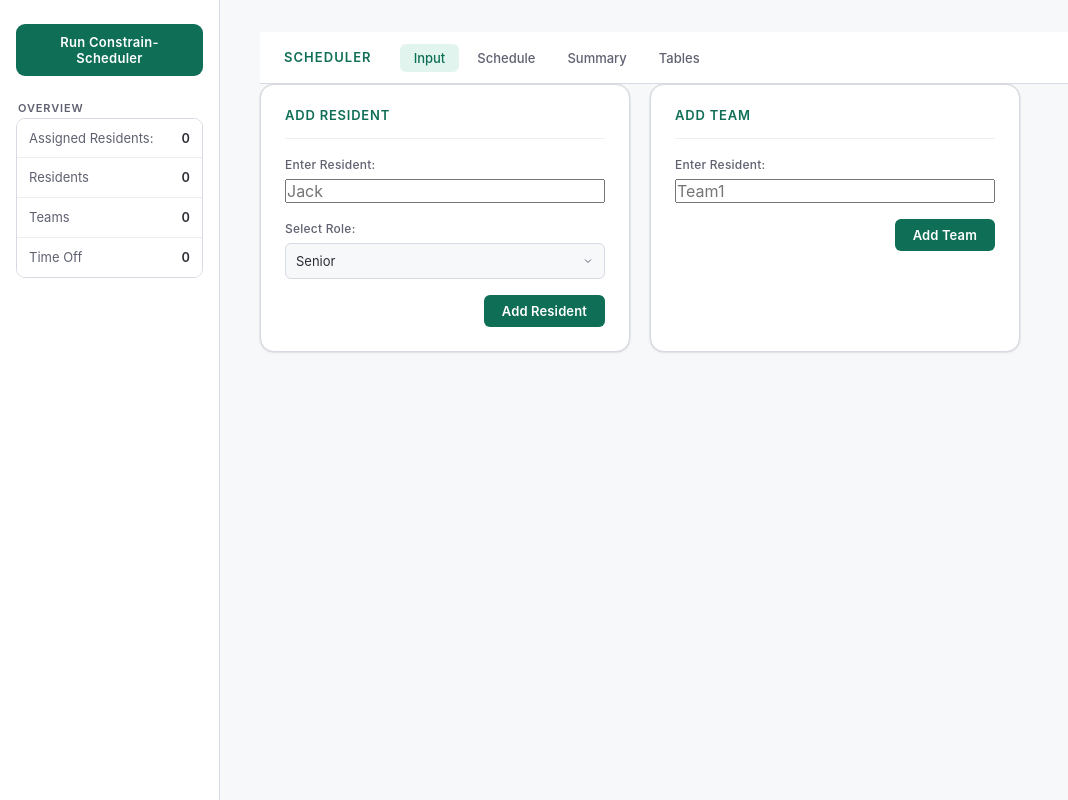
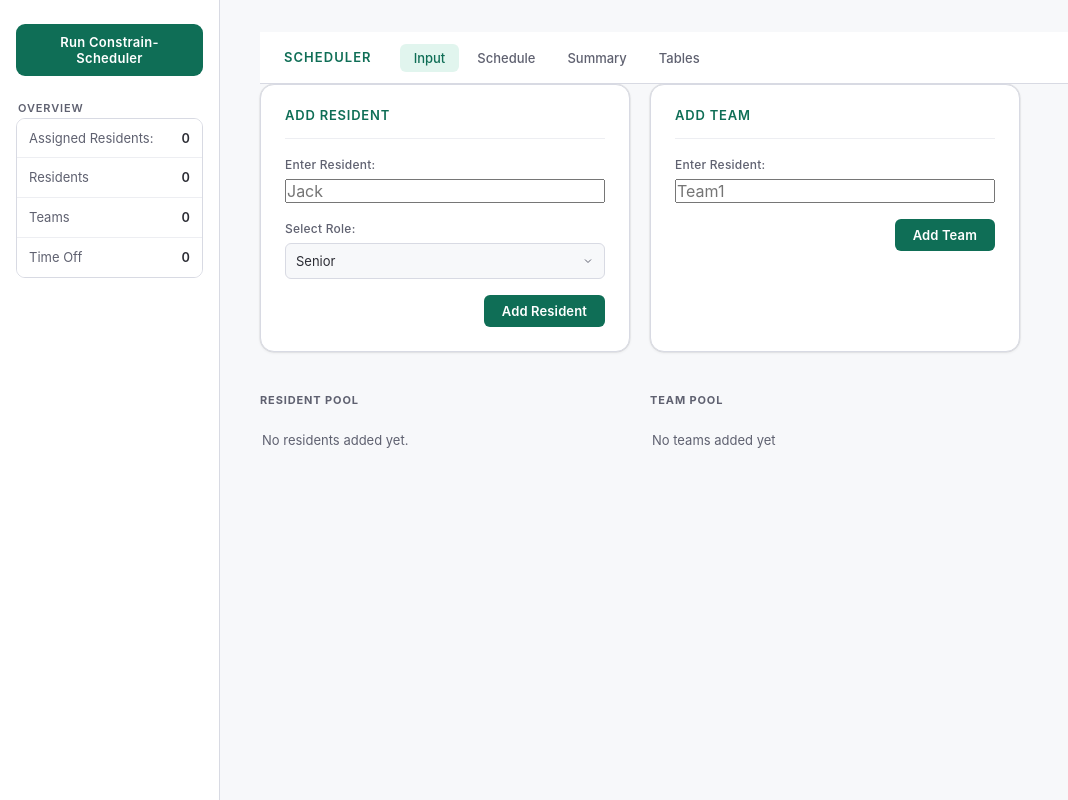
Before and after one commit to CMesiti/Resident-OnCall-Scheduler, a React (Vite) app in the folder client/my-app/: page / in a window 1280 px wide. Shown: the whole page, without its empty margins (0-1068 px from the left). Built offline with nearby package versions, Linux system fonts and the light colour scheme.

Commit message:
Progress toward resident pool and team pool, drag and drop elements scrapped, not useful for simple assignments and overly complex state management for a simple use case. Less user friendly as well

```diff
--- a/client/my-app/package.json
+++ b/client/my-app/package.json
@@ -10,6 +10,9 @@
     "preview": "vite preview"
   },
   "dependencies": {
+    "@dnd-kit/core": "^6.3.1",
+    "@dnd-kit/react": "^0.5.0",
+    "@dnd-kit/utilities": "^3.2.2",
     "react": "^19.2.6",
     "react-dom": "^19.2.6"
   },
--- a/client/my-app/src/App.tsx
+++ b/client/my-app/src/App.tsx
@@ -15,32 +15,56 @@ export interface TimeOff{
   resident:string;
   week:number;
 }
+
+export interface Team{
+  name:string;
+  residents:Resident[]
+}
 export type Role = 'senior'|'research'|'mid'|'junior';
 function App() {
   const [activeView, setActiveView] = useState("input")
-  const [teams, setTeams] = useState<string[]>([]);
+  const [teams, setTeams] = useState<Team[]>([]);
   const [timeOff, setTimeOff] = useState <TimeOff[]>([]);
+
+
   const [residents, setResidents] = useState<Resident[]>([]);
   //assigned through resident form entering name, role
-  function add_Resident(res:Resident){
-    setResidents(prev=>[...prev, res])
+
+  const add_Resident = (res:Resident)=>{
+    setResidents(prev=>(prev.some(r=>r.name===res.name && r.role===res.role) ? prev : [...prev, res]))
+  }
+  const rem_Resident = (res:Resident)=>{
+    setResidents(prev=>(prev.some(r=>r.name===res.name && r.role==res.role)? prev.filter(r=>r.name!==res.name || r.role!==res.role) : prev))
+  }
+
+  const add_Team = (team:Team)=>{
+    setTeams(prev => (prev.some(t=>t.name===team.name) ? prev : [...prev, team]));
+  }
+  const rem_Team = (team:Team)=>{
+    setTeams(prev =>(prev.some(t=>t.name===team.name)? prev.filter(t => t.name!==team.name):prev))
+  }
+
+  const add_Team_Resident = (team:Team, res:Resident) => {
+
   }
   // will be assigned through team form entering team name
-  function add_Team(team:string){
-    setTeams(prev => [...prev, team]);
-    console.log(teams)
-  }
-  // Will be Assigned through drag/drop on weekend cards
-  function add_Timeoff(timeOff:TimeOff){
-      // complex logic, attribute of resident for a specific week list[[res, week#]]
-      setTimeOff(prev => [...prev, timeOff]);
-      console.log(timeOff)
-  }
+
+  // // Will be Assigned through drag/drop on weekend cards
+  // const add_Timeoff=(timeOff:TimeOff)=>{
+  //     // complex logic, attribute of resident for a specific week list[[res, week#]]
+  //     setTimeOff(prev => [...prev, timeOff]);
+  // }
+
+
   //<function>, <dependency> runs on residents change
   useEffect(() =>{
         console.log("Residents :", residents)
     }, [residents])
-  // SPA COMPONENTS (RE-STRUCTURE LATER!!)
+
+  useEffect(()=>
+    console.log("Teams :", teams),
+  [teams])
+
   return (
   <div className = 'page-shell'>
     <Sidebar
@@ -51,7 +75,14 @@ function App() {
       />
     <main className='main-content'>
       <TopNavBar onViewChange={setActiveView} currentView={activeView}/>
-      {activeView === "input" && <InputView onAddResident={add_Resident} onAddTeam={add_Team} />}
+      {activeView === "input" && <InputView
+      team_ls={teams}
+      timeOff_ls={timeOff}
+      resident_ls={residents}
+      onAddResident={add_Resident}
+      onRemResident={rem_Resident}
+      onAddTeam={add_Team}
+      onRemTeam={rem_Team} />}
       {activeView === "schedule" && <ScheduleView />}
       {activeView === "summary" && <SummaryView />}
     </main>
--- /dev/null
+++ b/client/my-app/src/components/residentChip.css
@@ -0,0 +1,105 @@
+/* =============================================
+   ResidentChip — resident pool list
+   ============================================= */
+
+.chip-list {
+  list-style: none;
+  display: flex;
+  flex-direction: column;
+  gap: 6px;
+}
+
+.chip {
+  display: flex;
+  align-items: center;
+  gap: 10px;
+  padding: 8px 10px;
+  background: #fff;
+  border: 0.5px solid var(--slate-200);
+  border-radius: var(--radius-md);
+  box-shadow: var(--shadow-card);
+  transition: box-shadow 0.15s;
+}
+
+.chip:hover {
+  box-shadow: 0 2px 6px rgba(0,0,0,0.09), 0 0 0 0.5px rgba(0,0,0,0.08);
+}
+
+/* Role badge */
+.chip-badge {
+  flex-shrink: 0;
+  padding: 2px 8px;
+  border-radius: 100px;
+  font-size: 11px;
+  font-weight: 600;
+  letter-spacing: 0.04em;
+  text-transform: capitalize;
+}
+
+.badge-senior   { background: var(--teal-50);  color: var(--teal-800); }
+.badge-research { background: #EEF2FF;          color: #3730A3; }
+.badge-mid      { background: #FEF9C3;          color: #854D0E; }
+.badge-junior   { background: var(--slate-100); color: var(--slate-800); }
+
+/* Name */
+.chip-name {
+  flex: 1;
+  font-size: 13px;
+  font-weight: 500;
+  color: var(--slate-800);
+  white-space: nowrap;
+  overflow: hidden;
+  text-overflow: ellipsis;
+}
+
+/* Remove button */
+.chip-remove {
+  flex-shrink: 0;
+  display: flex;
+  align-items: center;
+  justify-content: center;
+  width: 22px;
+  height: 22px;
+  padding: 0;
+  border: none;
+  border-radius: var(--radius-sm);
+  background: none;
+  color: var(--slate-600);
+  font-size: 11px;
+  cursor: pointer;
+  opacity: 0;
+  transition: background 0.15s, color 0.15s, opacity 0.15s;
+}
+
+.chip:hover .chip-remove {
+  opacity: 1;
+}
+
+.chip-remove:hover {
+  background: #FEE2E2;
+  color: #B91C1C;
+}
+
+/* Empty state */
+.chip-empty {
+  font-size: 13px;
+  color: var(--slate-600);
+  padding: 12px 2px;
+}
+
+/* Resident pool wrapper in input view */
+#resident-pool {
+  margin-top: 1.25rem;
+  display: flex;
+  flex-direction: column;
+  gap: 0.5rem;
+}
+
+#resident-pool::before {
+  content: "Resident Pool";
+  font-size: 11px;
+  font-weight: 700;
+  letter-spacing: 0.08em;
+  text-transform: uppercase;
+  color: var(--slate-600);
+}
--- /dev/null
+++ b/client/my-app/src/components/residentChip.tsx
@@ -0,0 +1,47 @@
+import "./residentChip.css"
+import type { Resident } from "../App";
+import { useDraggable, DragDropProvider} from "@dnd-kit/react";
+
+
+interface ResidentChipProps {
+    resident_ls: Resident[];
+    onRemResident: (r: Resident) => void;
+}
+
+const roleBadgeClass: Record<string, string> = {
+    senior:   "badge-senior",
+    research: "badge-research",
+    mid:      "badge-mid",
+    junior:   "badge-junior",
+}
+
+
+
+const ResidentChip = ({ resident_ls, onRemResident }: ResidentChipProps) => {
+    if (resident_ls.length === 0) {
+        return <p className="chip-empty">No residents added yet.</p>
+    }
+    return (
+        <ul className="chip-list">
+            {resident_ls.map((r, i) =>
+                <li key={i} className="chip">
+                    <DragDropProvider>
+                        <span className={`chip-badge ${roleBadgeClass[r.role] ?? ""}`}>
+                            {r.role}
+                        </span>
+                        <span className="chip-name">{r.name}</span>
+                        <button
+                            className="chip-remove"
+                            onClick={() => onRemResident(r)}
+                            aria-label={`Remove ${r.name}`}
+                        >
+                            ✕
+                        </button>
+                    </DragDropProvider>
+                </li>
+            )}
+        </ul>
+    )
+}
+
+export {ResidentChip}
--- a/client/my-app/src/components/sidebar.css
+++ b/client/my-app/src/components/sidebar.css
@@ -1,5 +1,3 @@
-
-
 /* =============================================
    SIDEBAR
    ============================================= */
--- /dev/null
+++ b/client/my-app/src/components/teamCard.css
@@ -0,0 +1,106 @@
+/* =============================================
+   TeamCard — team list with nested resident chips
+   ============================================= */
+
+.card-list {
+  list-style: none;
+  display: flex;
+  flex-direction: column;
+  gap: 10px;
+}
+
+/* Card */
+.card {
+  background: #fff;
+  border: 0.5px solid var(--slate-200);
+  border-radius: var(--radius-lg);
+  box-shadow: var(--shadow-card);
+  padding: 1rem 1.125rem;
+  display: flex;
+  flex-direction: column;
+  gap: 0.75rem;
+}
+
+/* Card header row: team name + remove */
+.card-header {
+  display: flex;
+  align-items: center;
+  justify-content: space-between;
+  padding-bottom: 0.625rem;
+  border-bottom: 0.5px solid var(--slate-100);
+}
+
+.card-team {
+  font-size: 13px;
+  font-weight: 600;
+  color: var(--teal-600);
+  letter-spacing: 0.04em;
+  text-transform: uppercase;
+}
+
+.card-remove {
+  display: flex;
+  align-items: center;
+  justify-content: center;
+  width: 22px;
+  height: 22px;
+  padding: 0;
+  border: none;
+  border-radius: var(--radius-sm);
+  background: none;
+  color: var(--slate-600);
+  font-size: 11px;
+  cursor: pointer;
+  transition: background 0.15s, color 0.15s;
+}
+
+.card-remove:hover {
+  background: #FEE2E2;
+  color: #B91C1C;
+}
+
+/* Resident chips nested inside a card sit flush — no extra top label */
+.card .chip-list {
+  gap: 5px;
+}
+
+.card .chip {
+  background: var(--slate-50);
+  box-shadow: none;
+  border-color: var(--slate-100);
+}
+
+.card .chip:hover {
+  background: #fff;
+  box-shadow: var(--shadow-card);
+}
+
+/* Empty chip state inside a card */
+.card .chip-empty {
+  font-size: 12px;
+  color: var(--slate-600);
+  padding: 4px 2px;
+}
+
+/* Empty team state */
+.card-list-empty {
+  font-size: 13px;
+  color: var(--slate-600);
+  padding: 12px 2px;
+}
+
+#team-pool {
+  margin-top: 1.25rem;
+  display: flex;
+  flex-direction: column;
+  gap: 0.5rem;
+}
+
+#team-pool::before {
+  content: "Team Pool";
+  font-size: 11px;
+  font-weight: 700;
+  letter-spacing: 0.08em;
+  text-transform: uppercase;
+  color: var(--slate-600);
+}
--- /dev/null
+++ b/client/my-app/src/components/teamCard.tsx
@@ -0,0 +1,44 @@
+// Will contain list of resident chips
+import type {Team, Resident} from "../App.tsx"
+import { ResidentChip } from "./residentChip.tsx"
+import {useDroppable} from '@dnd-kit/react';
+
+import "./teamCard.css"
+
+interface TeamCardProps{
+    team_ls: Team[]
+    onRemTeam:(team:Team)=>void
+    onRemResident:(res:Resident) => void
+}
+
+
+
+const TeamCard = ({team_ls, onRemResident, onRemTeam}:TeamCardProps) =>{
+    //if the list is empty return empty paragraph
+    //else load as a list of card components
+    if(team_ls.length === 0){
+        return<p className='card-list-empty'>No teams added yet</p>
+    }
+    return (
+    <ul className='card-list'>
+        {/* list Here goes the user chips */}
+        {team_ls.map((t) =>
+        <li className='card' >
+            <div  className="card-header">
+                <span className='card-team'>{t.name}</span>
+                <button
+                className="card-remove"
+                onClick={() => onRemTeam(t)}
+                aria-label={`Remove ${t.name}`}>
+                    ✕
+                </button>
+            </div>
+            <ResidentChip
+            resident_ls={t.residents}
+            onRemResident={onRemResident}/>
+        </li>)}
+    </ul>)
+}
+
+
+export {TeamCard}
--- a/client/my-app/src/components/teamForm.tsx
+++ b/client/my-app/src/components/teamForm.tsx
@@ -1,8 +1,8 @@
 import {useState} from "react"
 import "./forms.css"
-
+import type { Team } from "../App";
 interface TeamFormProps{
-    onTeamSubmit: (name:string) => void;
+    onTeamSubmit: (team:Team) => void;
 };
 
 const TeamForm = ({onTeamSubmit}:TeamFormProps) => {
@@ -13,7 +13,7 @@ const TeamForm = ({onTeamSubmit}:TeamFormProps) => {
     function handleSubmit(e:React.SubmitEvent<HTMLFormElement>){
         e.preventDefault();
         console.log(teamName)
-        onTeamSubmit(teamName)
+        onTeamSubmit({name:teamName, residents:[]})
         setTeamName("")
     }
     return (
--- a/client/my-app/src/views/input.tsx
+++ b/client/my-app/src/views/input.tsx
@@ -1,18 +1,39 @@
 import {ResidentForm} from "../components/residentForm.tsx"
 import { TeamForm } from "../components/teamForm.tsx";
-import type {Resident} from "../App.tsx"
+import { ResidentChip } from "../components/residentChip.tsx";
+import { TeamCard } from "../components/teamCard.tsx";
+import type {Resident, TimeOff, Team} from "../App.tsx"
+
 import "./input.css"
 
 interface InputViewProps{
     onAddResident: (res:Resident) => void
-    onAddTeam:(name:string) => void
+    onRemResident: (res:Resident) => void
+    onAddTeam:(team:Team) => void
+    onRemTeam:(team:Team) => void
+    resident_ls:Resident[]
+    team_ls:Team[]
+    timeOff_ls:TimeOff[]
 }
-export function InputView({onAddResident, onAddTeam}:InputViewProps){
+
+
+
+export function InputView({resident_ls, team_ls, timeOff_ls, onAddResident, onAddTeam, onRemResident, onRemTeam}:InputViewProps){
     return (
     <div className="input-container">
         <section className="form-container">
             <ResidentForm onResidentSubmit={onAddResident}/>
             <TeamForm onTeamSubmit={onAddTeam}/>
+            <div className="pool-container">
+                <div id='resident-pool'>
+                    <ResidentChip resident_ls={resident_ls} onRemResident={onRemResident}/>
+                </div>
+            </div>
+            <div className="pool-container">
+                <div id="team-pool">
+                    <TeamCard onRemTeam={onRemTeam} team_ls={team_ls} onRemResident={onRemResident}/>
+                </div>
+            </div>
         </section>
     </div>)
 }
```
Also changed, not shown: client/my-app/src/views/input.css (line endings or trailing spaces), 2 other files (tests, documents, lock files or other folders).
